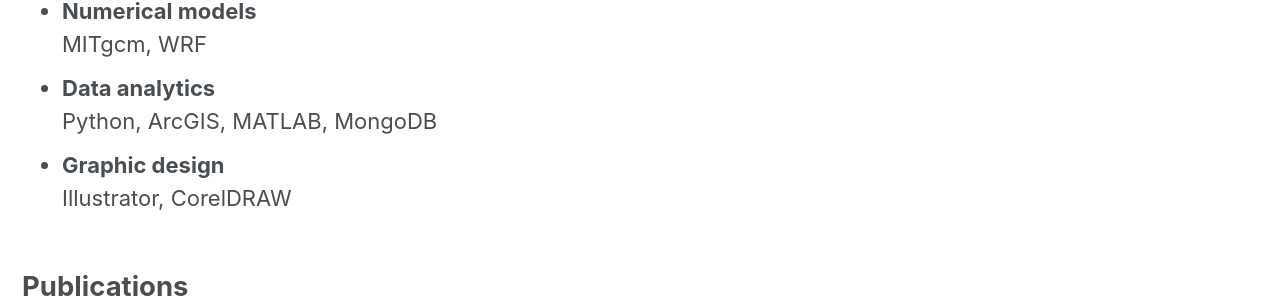
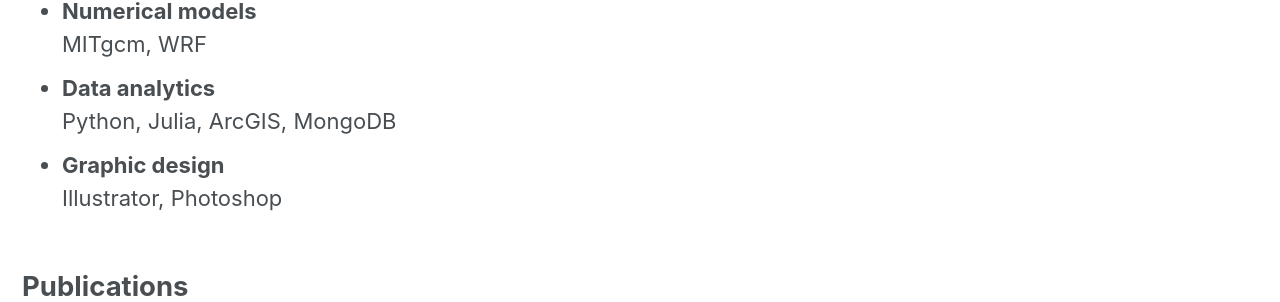
Before and after one commit to ci-zhang/ci-zhang.github.io, a Jekyll site: the page built from _pages/cv.md, in a window 1280 px wide. Shown: the part 1015-1317 px from the top of the page. Built offline with Jekyll 4.4.1, drawn with Linux system fonts in a browser that asks for light colours; nearby versions of some CDN libraries; a style sheet for code colours, icons or effects is not loaded.

Commit message:
Update cv.md

```diff
--- a/_pages/cv.md
+++ b/_pages/cv.md
@@ -26,9 +26,9 @@ layout: space
 * **Numerical models**
   MITgcm, WRF
 * **Data analytics**
-  Python, ArcGIS, MATLAB, MongoDB
+  Python, Julia, ArcGIS, MongoDB
 * **Graphic design**
-  Illustrator, CorelDRAW
+  Illustrator, Photoshop
 
 ## Publications
 * **Detection of coherent vortices in the world ocean: Model configuration and structure recognition**
```
